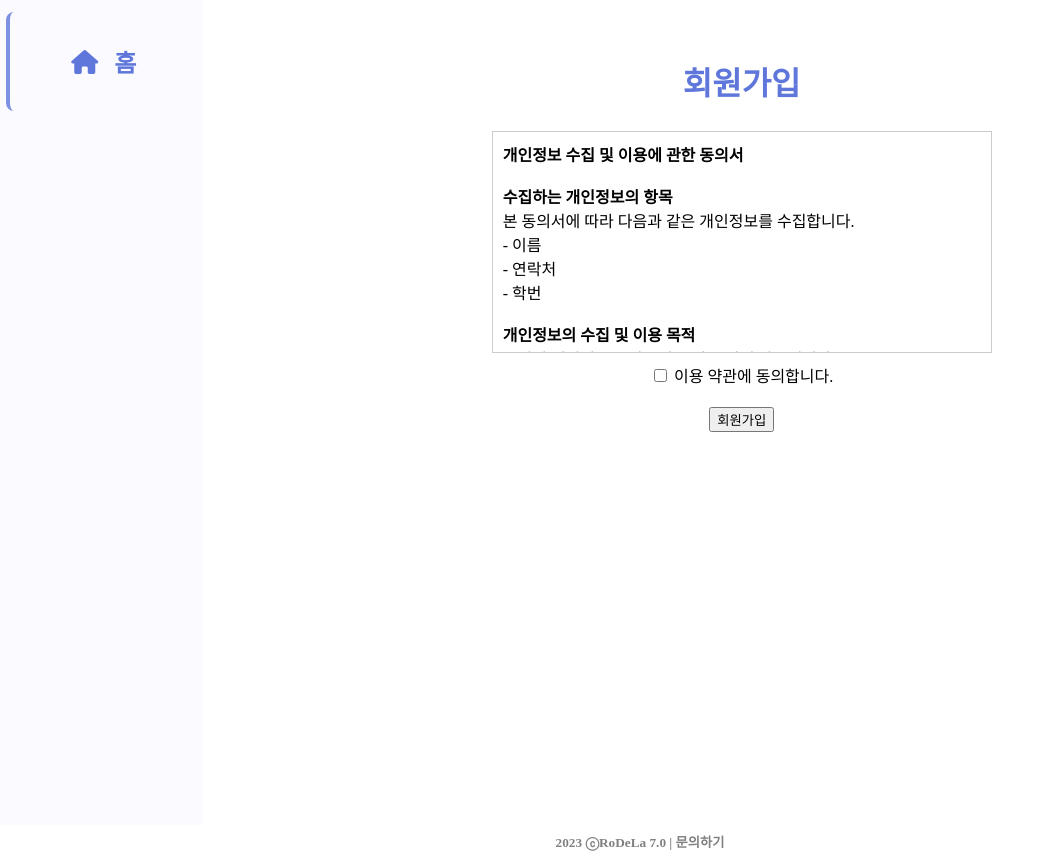
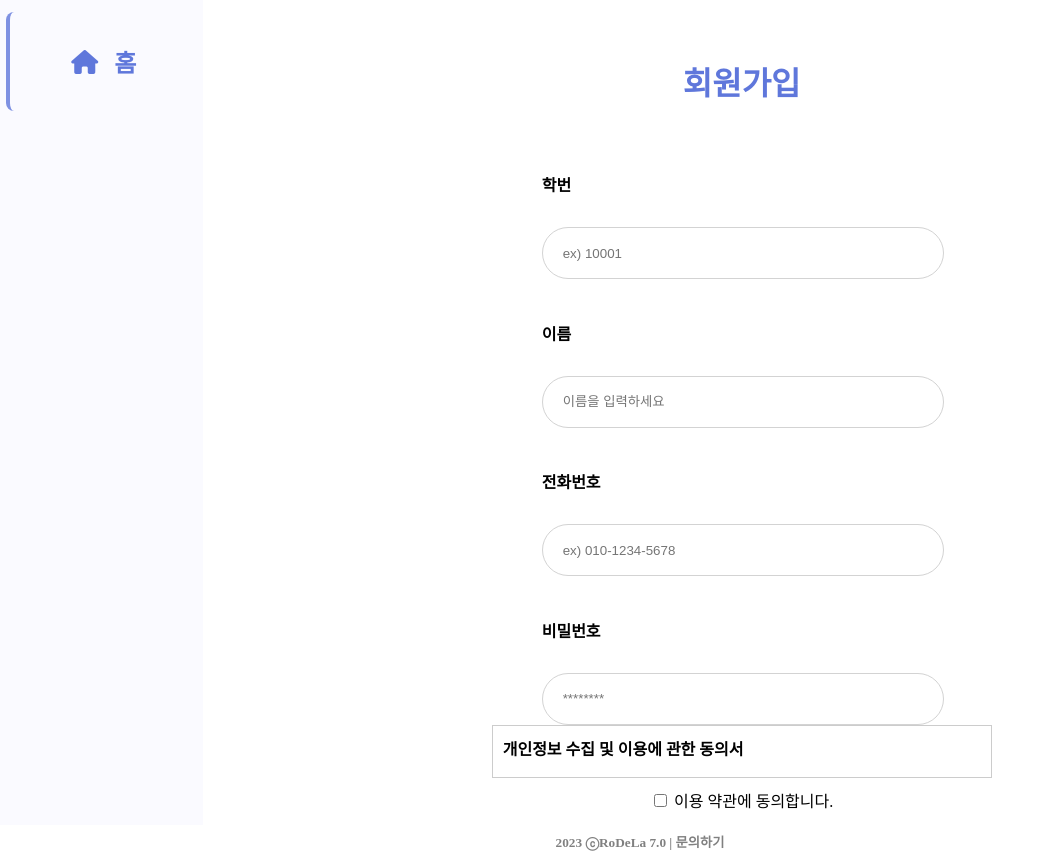
Before and after one commit to jsrodela/club-recruit, a Django app: template account/templates/account/register.html in a window 1280 px wide. Shown: the part 172-1029 px from the top of the page, without its empty margins (0-1049 px from the left). Run offline with Django 4.2, Linux system fonts and the light colour scheme; the template is opened without the code that fills it, so the values that code supplies are empty; parts of the project's set-up code (start-up, migrations or seed data) failed here and were passed over; some web fonts are replaced.

Commit message:
회원가입 필드 수정, 개인정보 동의서 줄바꿈 수정

```diff
--- a/account/static/account/login.css
+++ b/account/static/account/login.css
@@ -1,6 +1,6 @@
 /*
     사용되는 HTML:
-    -
+    - login.html, register.html
 */
 
 a {
--- a/account/templates/account/register.html
+++ b/account/templates/account/register.html
@@ -11,6 +11,7 @@
         margin-bottom: 10px;
         padding: 10px;
     }
+
     .terms-checkbox {
         margin-bottom: 20px;
     }
@@ -26,7 +27,22 @@
         <div class="invalid">{{ invalid|safe }}</div>
         {% endif %}
         <!-- 기존 입력 필드들... -->
-
+        <div class="input_wrapper">
+            <h4>학번</h4>
+            <input type="number" name="id" id="id" placeholder="ex) 10001" min="10101" max="31040" required>
+        </div>
+        <div class="input_wrapper">
+            <h4>이름</h4>
+            <input type="text" name="name" id="name" placeholder="이름을 입력하세요" required>
+        </div>
+        <div class="input_wrapper">
+            <h4>전화번호</h4>
+            <input type="tel" name="phone" id="phone" placeholder="ex) 010-1234-5678" required>
+        </div>
+        <div class="input_wrapper">
+            <h4>비밀번호</h4>
+            <input type="password" name="pw" id="pw" placeholder="********" required>
+        </div>
         <!-- 이용 약관 텍스트 박스 -->
         <div class="terms-of-service">
             <strong>개인정보 수집 및 이용에 관한 동의서</strong><br><br>
@@ -41,17 +57,20 @@
             - 문의 및 불만 처리<br>
             - 기타 원활한 서비스 제공을 위한 목적<br><br>
             <strong>개인정보의 보유 및 이용 기간</strong><br>
-                귀하의 개인정보는 본 동의서에 명시된 목적을 위해 수집 시점으로부터 1년간 보유 및 이용됩니다. 다만, 관련 법령에 따라 보존할 필요가 있는 경우 해당 기간 동안 보유할 수 있습니다.<br><br>
+            귀하의 개인정보는 본 동의서에 명시된 목적을 위해 수집 시점으로부터 1년간 보유 및 이용됩니다. 다만, 관련 법령에 따라 보존할 필요가 있는 경우 해당 기간 동안 보유할 수
+            있습니다.<br><br>
             <strong>동의 거부권 및 동의 거부 시 불이익</strong><br>
             귀하는 본 개인정보 수집 및 이용에 대한 동의를 거부할 권리가 있습니다. 다만, 개인정보 수집 및 이용에 동의하지 않을 경우 서비스 제공에 제한이 있을 수 있습니다.<br><br>
             <strong>개인정보의 파기</strong><br>
-                개인정보 보유 기간이 경과하거나 처리 목적이 달성된 경우, 해당 개인정보는 지체 없이 파기됩니다. 파기 방법은 전자적 파일 형태의 정보는 기록을 재생할 수 없는 기술적 방법을 사용하여 삭제하고, 종이 문서에 기록된 개인정보는 분쇄하거나 소각합니다.<br><br>
+            개인정보 보유 기간이 경과하거나 처리 목적이 달성된 경우, 해당 개인정보는 지체 없이 파기됩니다. 파기 방법은 전자적 파일 형태의 정보는 기록을 재생할 수 없는 기술적 방법을 사용하여 삭제하고,
+            종이 문서에 기록된 개인정보는 분쇄하거나 소각합니다.<br><br>
             <strong>동의 선언</strong><br>
             본인은 위 내용에 대해 충분히 이해하였으며, 개인정보 수집 및 이용에 동의합니다.
         </div>
 
         <!-- 동의 체크박스 -->
         <div class="terms-checkbox">
+
             <input type="checkbox" id="termsOfService" name="terms_of_service">
             <label for="termsOfService">이용 약관에 동의합니다.</label>
         </div>
```
Also changed, not shown: account/views.py (+4 -4 lines). Lines whose indentation alone changed are shown as unchanged.
